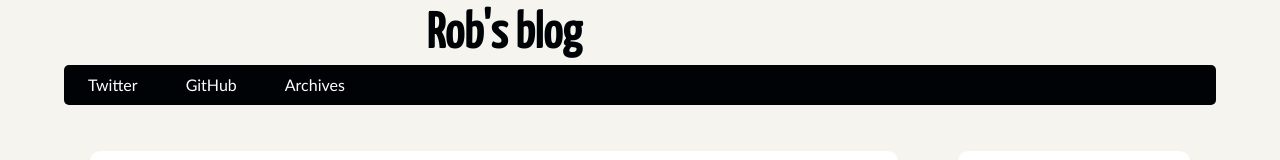
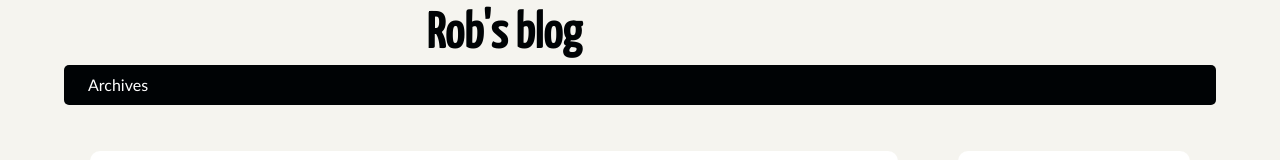
Before and after one commit to robbie-sp/robbie-sp.github.io, a plain HTML site: page archives/index.html in a window 1280 px wide. Shown: the top 160 px of the page. Drawn offline with Linux system fonts and the light colour scheme.

Commit message:
remove Twitter and GitHub from top menu

```diff
--- a/archives/index.html
+++ b/archives/index.html
@@ -23,12 +23,6 @@
         <header id="banner" class="body">
                 <h1><a href="/index.html">Rob's blog </a></h1>
                 <nav><ul>
-                    <li >
-                        <a href="/https://twitter.com/robbie_sp">Twitter</a>
-                    </li>
-                    <li >
-                        <a href="/https://github.com/robbie-sp">GitHub</a>
-                    </li>
                 <li><a href="/archives">Archives</a></li>
                 </ul></nav>
         </header><!-- /#banner -->
```
Also changed, not shown: author/rob-spaul.html (+0 -6 lines), categories/index.html (+0 -6 lines), category/conferences.html (+0 -6 lines), index.html (+0 -6 lines), notes-from-pydata-london-2018.html (+0 -6 lines).
